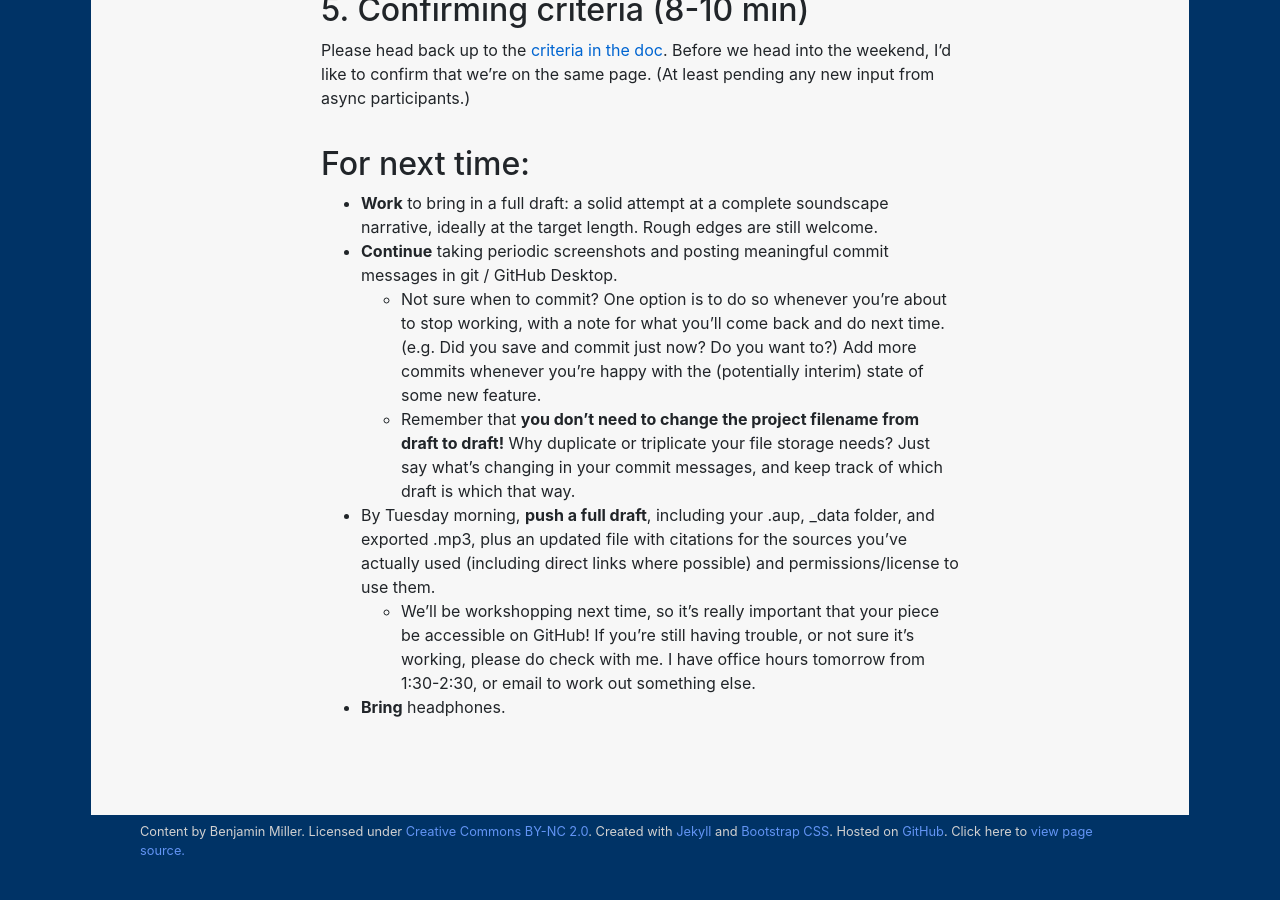
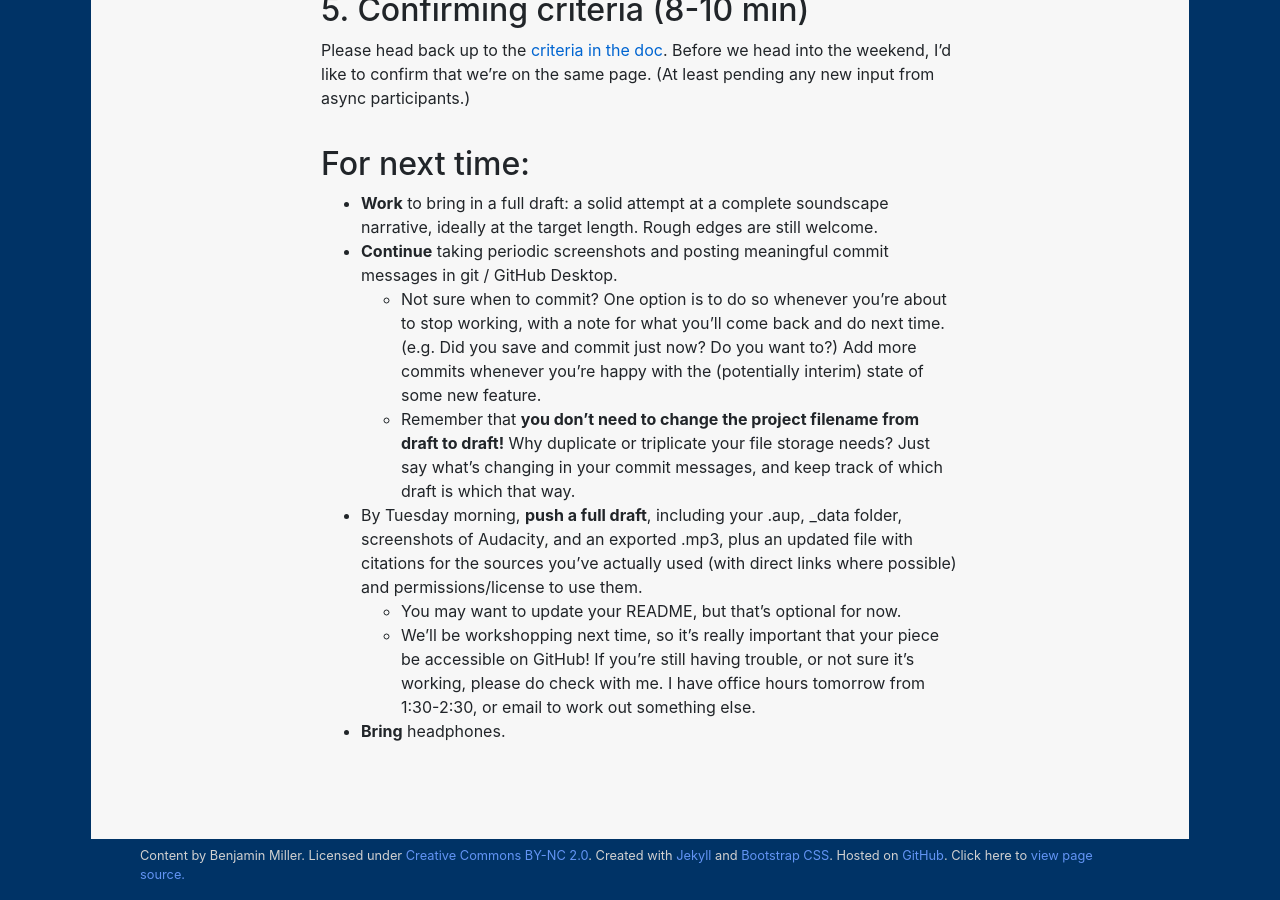
Before and after one commit to benmiller314/cdm2021spring, a Jekyll site: the page built from plans/lesson-06.md, in a window 1280 px wide and 900 px high, scrolled down 3099 px. Built offline with Jekyll 4.4.1, drawn with Linux system fonts in a browser that asks for light colours; our own code applies the rules of GitHub Pages for plain Markdown files; before the commit the page ends 3975 px from its top, so only the background shows below that; some of the changed lines change nothing that is shown; some of the changed text lies outside the part shown.

Commit message:
add screenshots to hw, update Plan for the Day

```diff
--- a/plans/lesson-06.md
+++ b/plans/lesson-06.md
@@ -8,12 +8,12 @@
 **Plan for the Day**:
 1. Reflective writing (5 min)
 2. Refresher on soundscapes we've liked (5 min)
-3. Gathering criteria (45 min)
-4. Sources, assets, permissions, citations (5-10 min)
-5. EXT: Studio and microconferences
+3. Gathering criteria (30 min)
+4. Studio and microconferences (30 min)
+5. HW Preview (5 min)
 
 <!-- Start with review of GH Desktop for pushing large folders -->
-## 1. Reflective writing (5 min) <!-- we get here at 2:38 -->
+## 1. Reflective writing (5 min)
 <div class="alert alert-success">
 In your own space – you won't have to share this unless you want to – do a little writing about your soundscape narrative in progress. What's exciting about it? What's challenging about it? What are you unsure of?
 </div>
@@ -100,6 +100,7 @@
 * **Continue** taking periodic screenshots and posting meaningful commit messages in git / GitHub Desktop.
   - Not sure when to commit? One option is to do so whenever you're about to stop working, with a note for what you'll come back and do next time. (e.g. Did you save and commit just now? Do you want to?) Add more commits whenever you're happy with the (potentially interim) state of some new feature.
   - Remember that **you don't need to change the project filename from draft to draft!** Why duplicate or triplicate your file storage needs? Just say what's changing in your commit messages, and keep track of which draft is which that way.
-* By Tuesday morning, **push a full draft**, including  your .aup, _data folder, and exported .mp3, plus an updated file with citations for the sources you've actually used (including direct links where possible) and permissions/license to use them.
+* By Tuesday morning, **push a full draft**, including  your .aup, _data folder, screenshots of Audacity, and an exported .mp3, plus an updated file with citations for the sources you've actually used (with direct links where possible) and permissions/license to use them.
+  - You may want to update your README, but that's optional for now.
   - We'll be workshopping next time, so it's really important that your piece be accessible on GitHub! If you're still having trouble, or not sure it's working, please do check with me. I have office hours tomorrow from 1:30-2:30, or email to work out something else.
 * **Bring** headphones.
```
